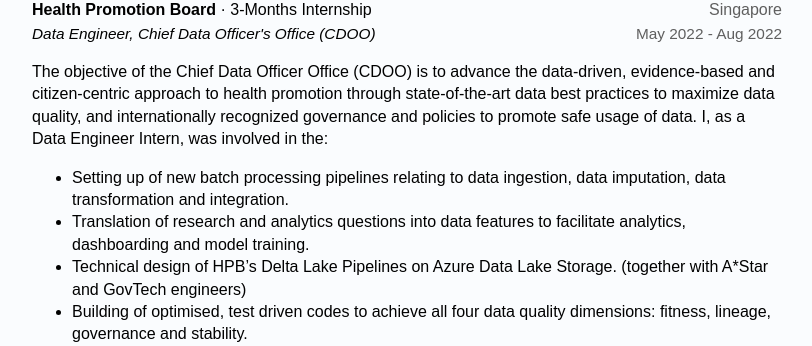
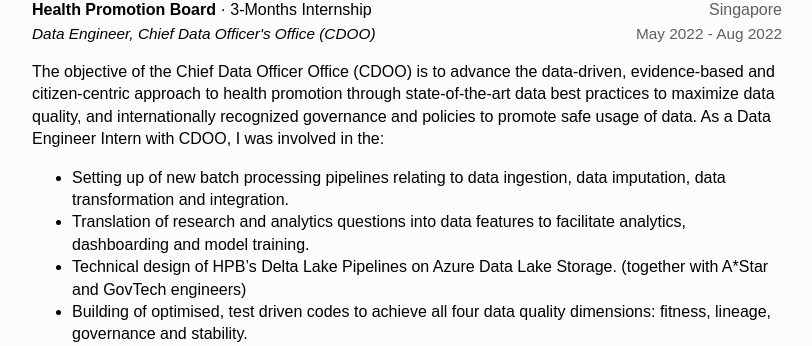
Before and after one commit to shivnarayanan/personal-website, a Flask app: page /experience in a window 1280 px wide. Shown: the part 189-535 px from the top of the page, without its empty margins (233-1045 px from the left). Run offline with Flask 2, Linux system fonts and the light colour scheme.

Commit message:
Update experience.html

```diff
--- a/templates/experience.html
+++ b/templates/experience.html
@@ -20,7 +20,7 @@
                 <p>
                     The objective of the Chief Data Officer Office (CDOO) is to advance the data-driven, evidence-based and citizen-centric approach to health promotion
                     through state-of-the-art data best practices to maximize data quality, and internationally recognized governance and policies to promote safe usage of data.
-                    I, as a Data Engineer Intern, was involved in the:
+                    As a Data Engineer Intern with CDOO, I was involved in the:
                 </p>
                 <ul>
                     <li>Setting up of new batch processing pipelines relating to data ingestion, data imputation, data transformation and integration.</li>
```
